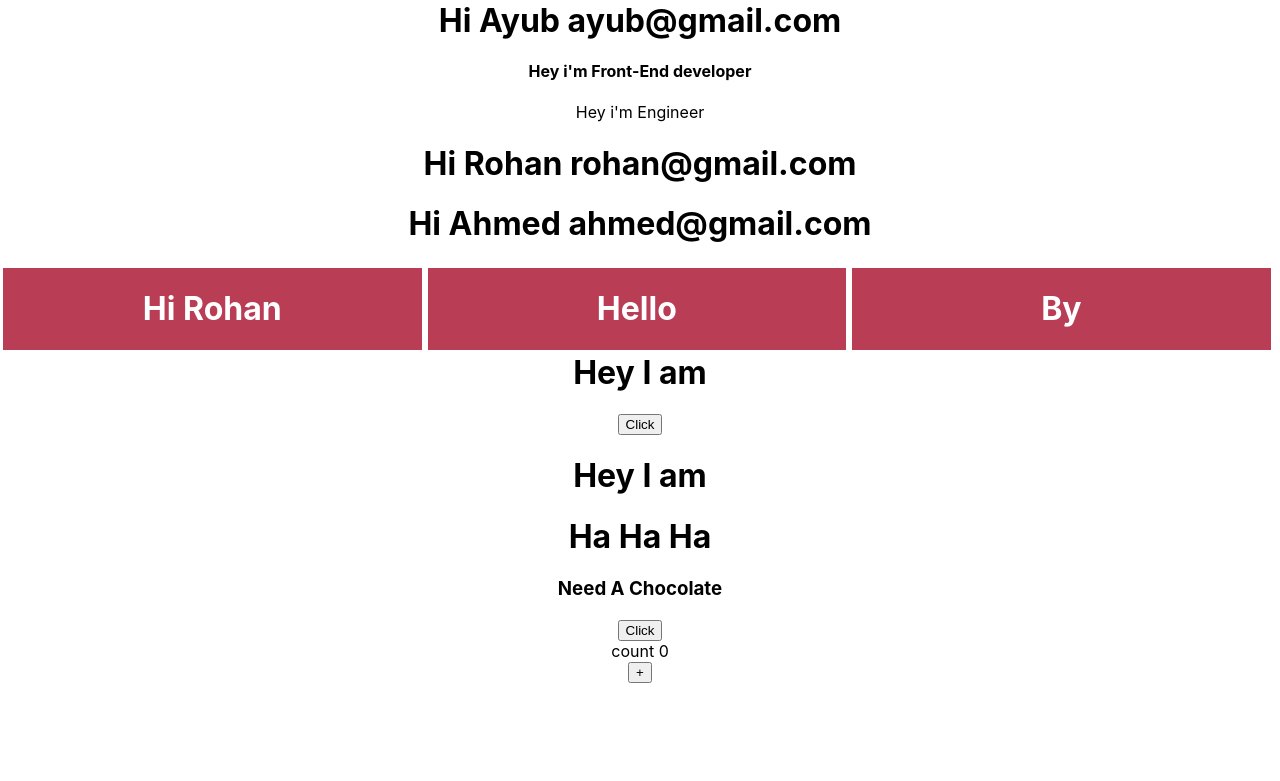
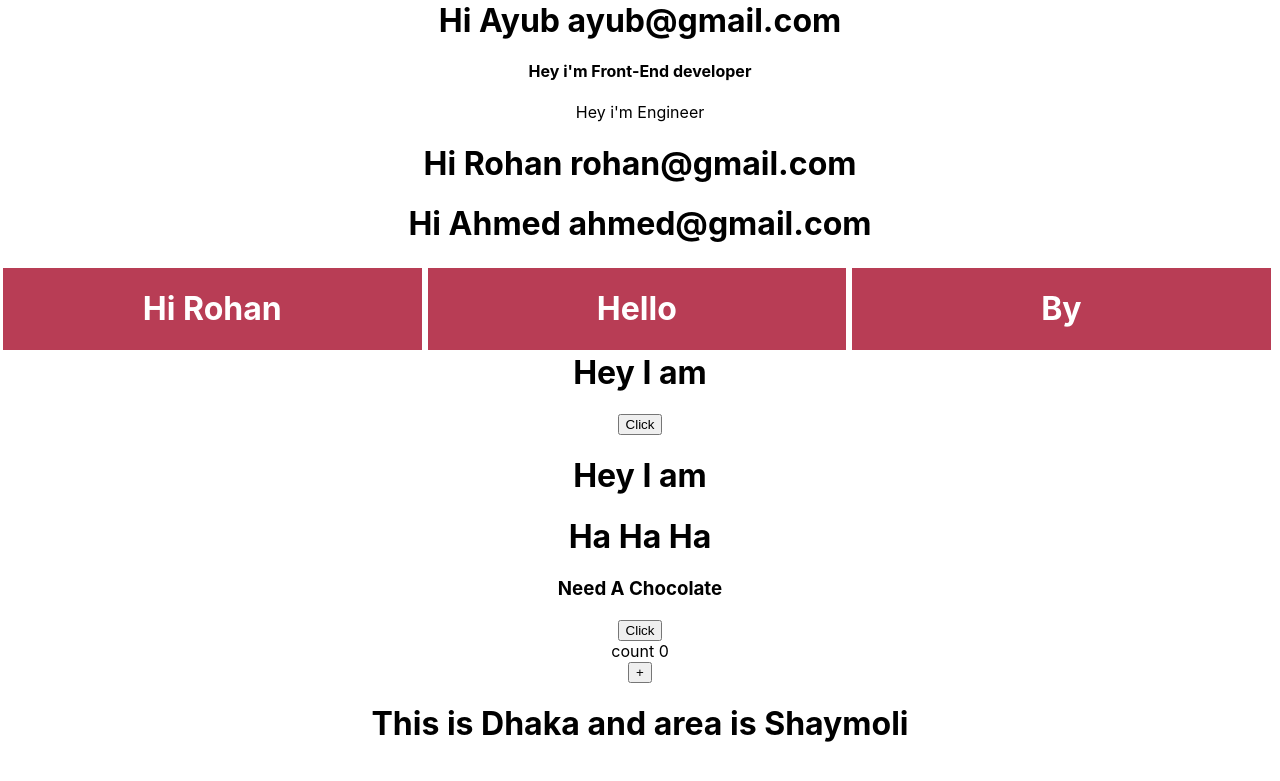
Before and after one commit to ayub6717/All-About-React, a React (Create React App) app: page / in a window 1280 px wide. Shown: the part 293-1074 px from the top of the page. Built offline with nearby package versions, Linux system fonts and the light colour scheme.

Commit message:
Destructuring props

```diff
--- a/src/App.js
+++ b/src/App.js
@@ -5,6 +5,7 @@ import Tools from './components/Class-component'
 import Props from './components/Props'
 import Message from './components/State'
 import Count from './components/SetState'
+import Dont from './components/Distructuring'
 
 class App extends Component{
   render(){
@@ -28,6 +29,8 @@ class App extends Component{
         </Message>
 
         <Count />
+
+        <Dont name = "Dhaka" area = "Shaymoli"></Dont>
       </div>
     );
   }
--- /dev/null
+++ b/src/components/Distructuring.js
@@ -0,0 +1,14 @@
+import React from 'react'
+
+const Dont = props => {
+    const {name, area} = props
+    return (
+        <div>
+            <h1>This is {name} and area is {area} </h1>
+        </div>
+    )
+}
+
+
+
+export default Dont
```
Also changed, not shown: 1 other file (tests, documents, lock files or other folders).
